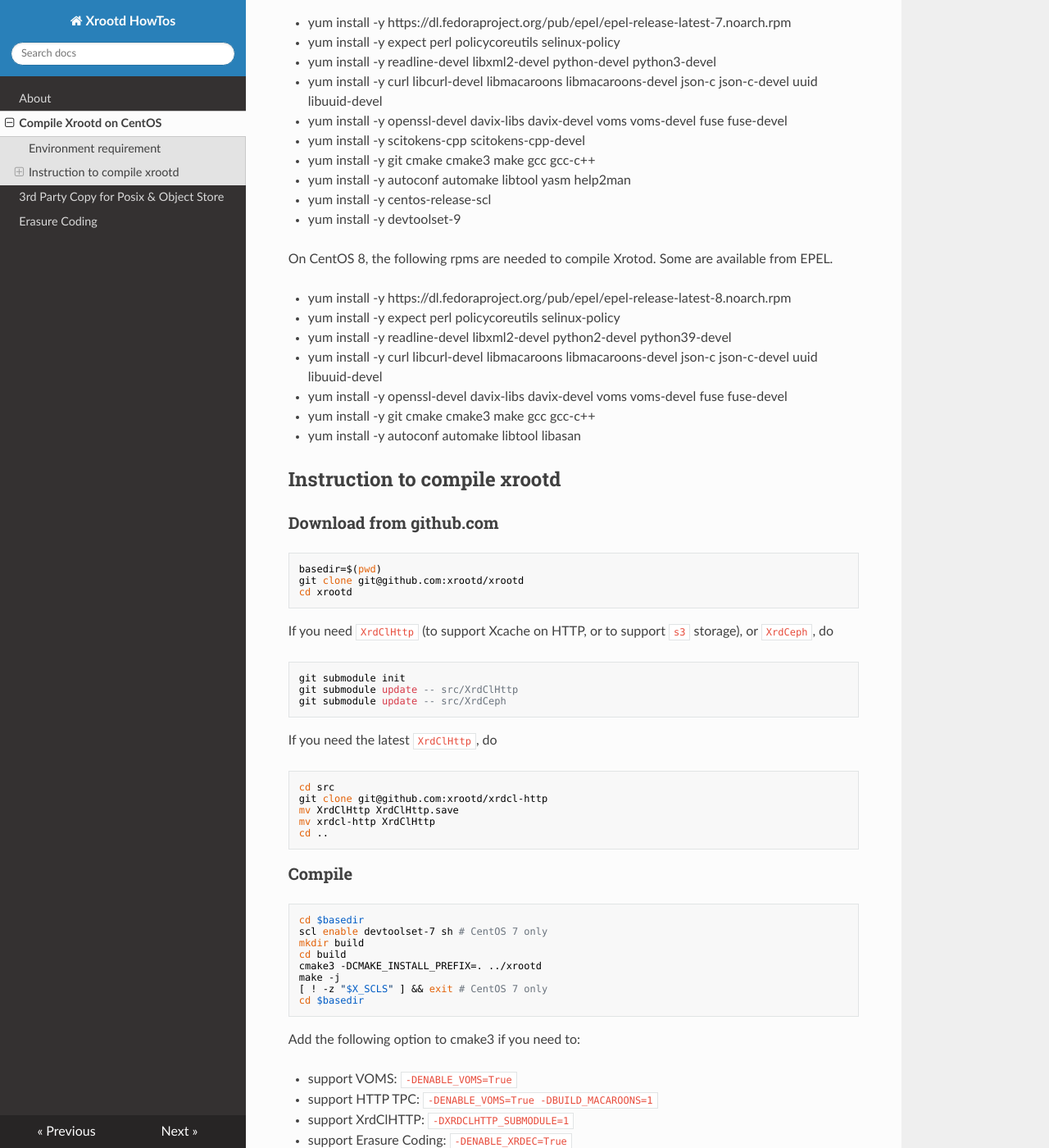
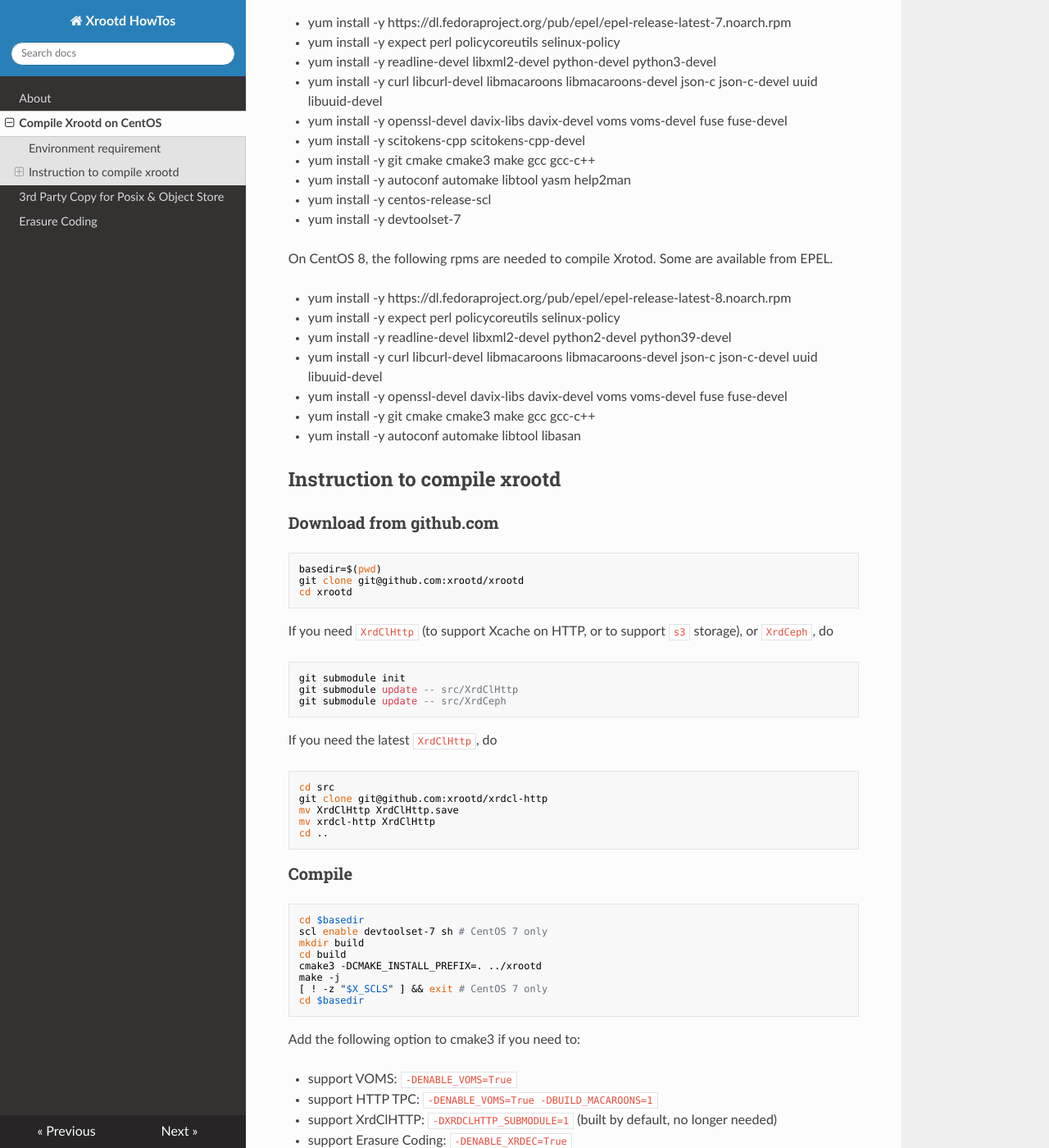
Before and after one commit to xrootd/howto, an MkDocs documentation site: the page built from docs/Compile.md, in a window 1280 px wide and 1400 px high, scrolled down 296 px. Shown: the whole window at 82% size. Built offline with MkDocs 1.6.1, drawn with Linux system fonts in a browser that asks for light colours; nearby versions of some CDN libraries.

Commit message:
reverse to devtoolset-7 on centos7

```diff
--- a/docs/Compile.md
+++ b/docs/Compile.md
@@ -15,7 +15,7 @@ On CentOS 7, the following rpms are needed to compile Xrootd. Some are available
 * yum install -y git cmake cmake3 make gcc gcc-c++
 * yum install -y autoconf automake libtool yasm help2man
 * yum install -y centos-release-scl
-* yum install -y devtoolset-9
+* yum install -y devtoolset-7
 
 On CentOS 8, the following rpms are needed to compile Xrotod. Some are available from EPEL.
 
@@ -72,7 +72,7 @@ Add the following option to cmake3 if you need to:
 
 * support VOMS: `-DENABLE_VOMS=True`
 * support HTTP TPC: `-DENABLE_VOMS=True -DBUILD_MACAROONS=1`
-* support XrdClHTTP: `-DXRDCLHTTP_SUBMODULE=1`
+* support XrdClHTTP: `-DXRDCLHTTP_SUBMODULE=1` (built by default, no longer needed)
 * support Erasure Coding: `-DENABLE_XRDEC=True`
 * support ASAN (CentOS 8 only): `-DENABLE_ASAN=True`
 
```
